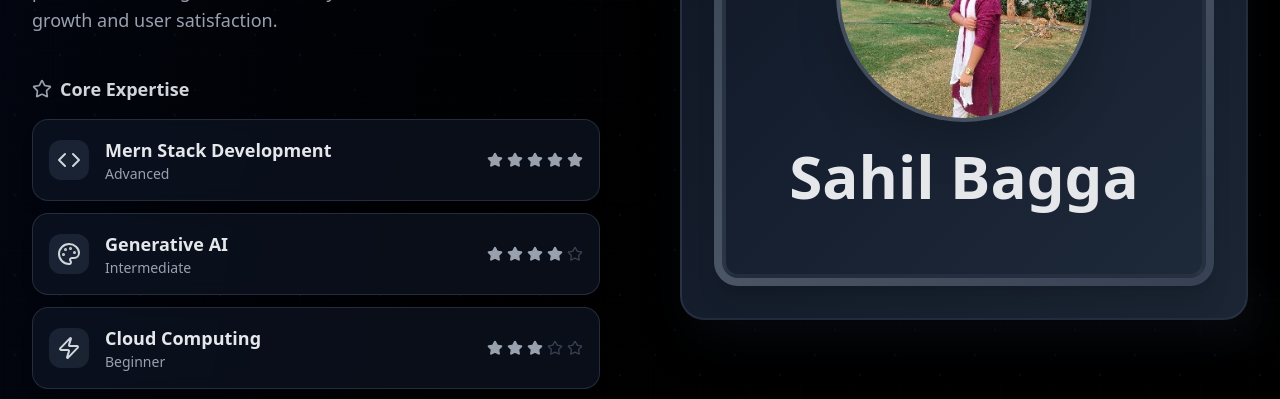
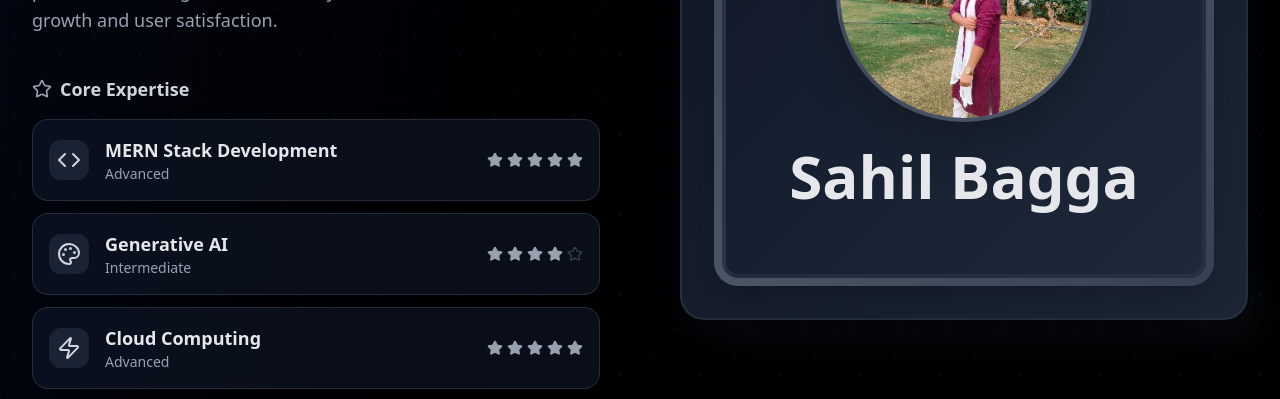
Before and after one commit to Sahilbagga297/PortFolio, a React (Vite) app in the folder frontend/: page /#home in a window 1280 px wide. Shown: the part 700-1099 px from the top of the page. Built offline with nearby package versions, Linux system fonts and the light colour scheme.

Commit message:
achievements updated

```diff
--- a/frontend/src/sections/HeroSection.jsx
+++ b/frontend/src/sections/HeroSection.jsx
@@ -9,9 +9,9 @@ const HeroSection = () => {
   const isMobile = useIsMobile();
 
   const skills = [
-    { icon: <Code className="w-6 h-6" />, label: 'Mern Stack Development', level: 'Advanced', stars: 5 },
+    { icon: <Code className="w-6 h-6" />, label: 'MERN Stack Development', level: 'Advanced', stars: 5 },
     { icon: <Palette className="w-6 h-6" />, label: 'Generative AI', level: 'Intermediate', stars: 4 },
-    { icon: <Zap className="w-6 h-6" />, label: 'Cloud Computing', level: 'Beginner', stars: 3 },
+    { icon: <Zap className="w-6 h-6" />, label: 'Cloud Computing', level: 'Advanced', stars: 5 },
     { icon: <GitBranch className="w-6 h-6" />, label: 'Open Source Contribution', level: "GSSoC '26 Contributor", stars: 4 },
   ];
 
```
